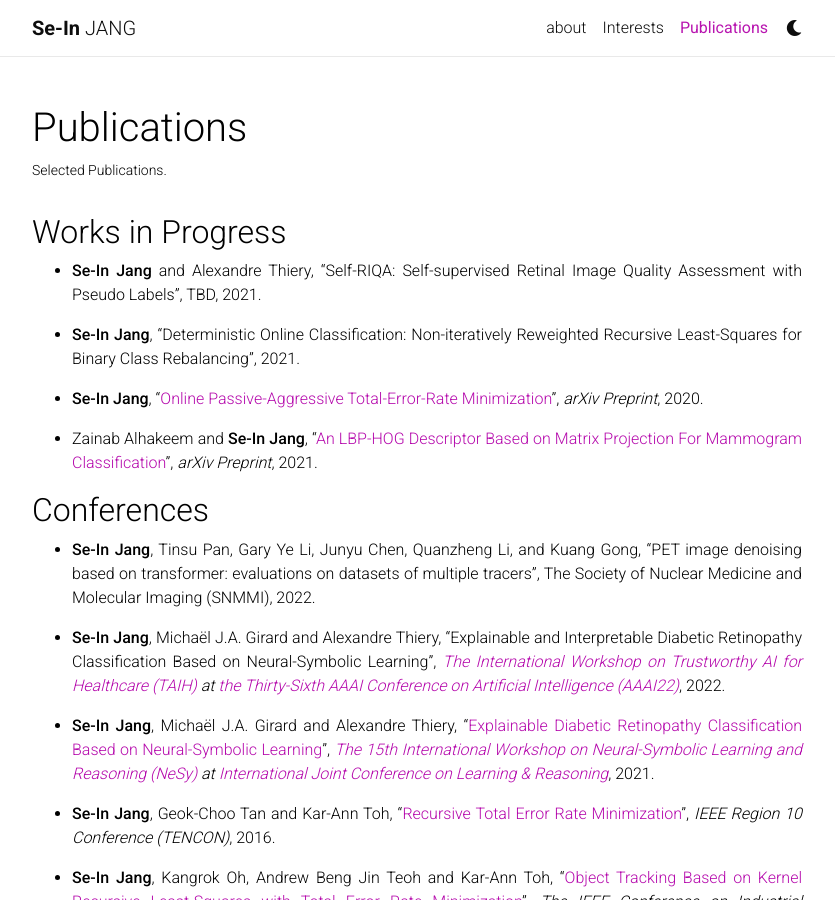
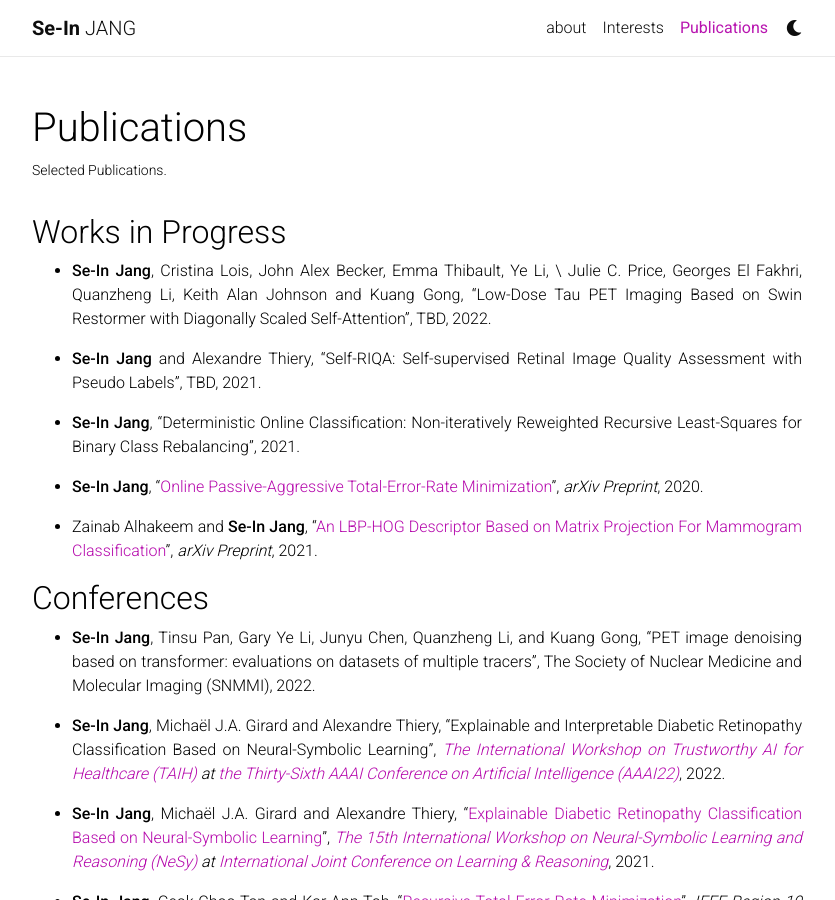
Before and after one commit to sijang/sijang.github.io, a Jekyll site: the page built from _pages/publications.md, in a window 1280 px wide and 900 px high. Shown: the whole window, without its empty margins (223-1058 px from the left). Built offline with Jekyll 4.4.1, drawn with Linux system fonts in a browser that asks for light colours; nearby versions of some CDN libraries; a style sheet for code colours, icons or effects is not loaded.

Commit message:
Update publications.md

```diff
--- a/_pages/publications.md
+++ b/_pages/publications.md
@@ -10,6 +10,9 @@ nav: true
 
 ## Works in Progress
 
+
+- **Se-In Jang**, Cristina Lois, John Alex Becker, Emma Thibault, Ye Li, \\ Julie C. Price, Georges El Fakhri, Quanzheng Li, Keith Alan Johnson and  Kuang Gong, "Low-Dose Tau PET Imaging Based on Swin Restormer with Diagonally Scaled Self-Attention", TBD, 2022.
+{: style="text-align: justify"}
 
 - **Se-In Jang** and Alexandre Thiery, "Self-RIQA: Self-supervised Retinal Image Quality Assessment with Pseudo Labels", TBD, 2021.
 {: style="text-align: justify"}
```
